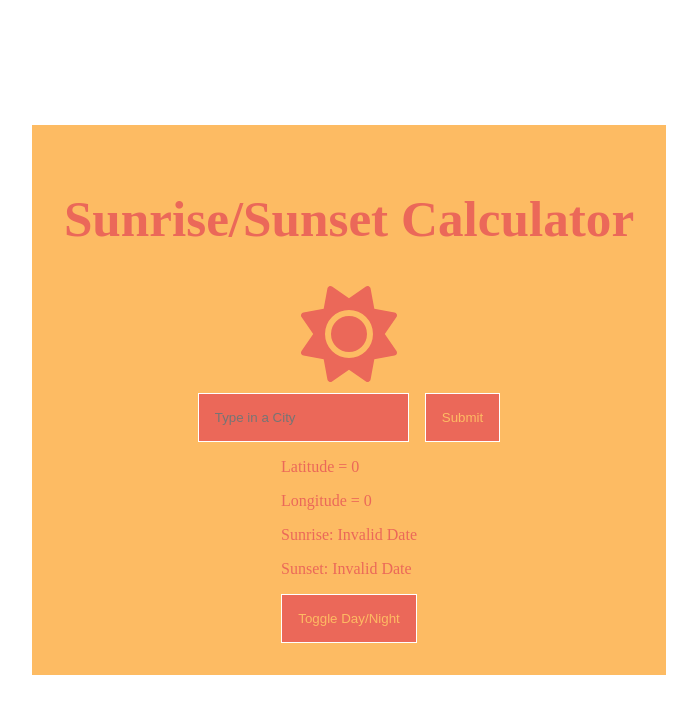
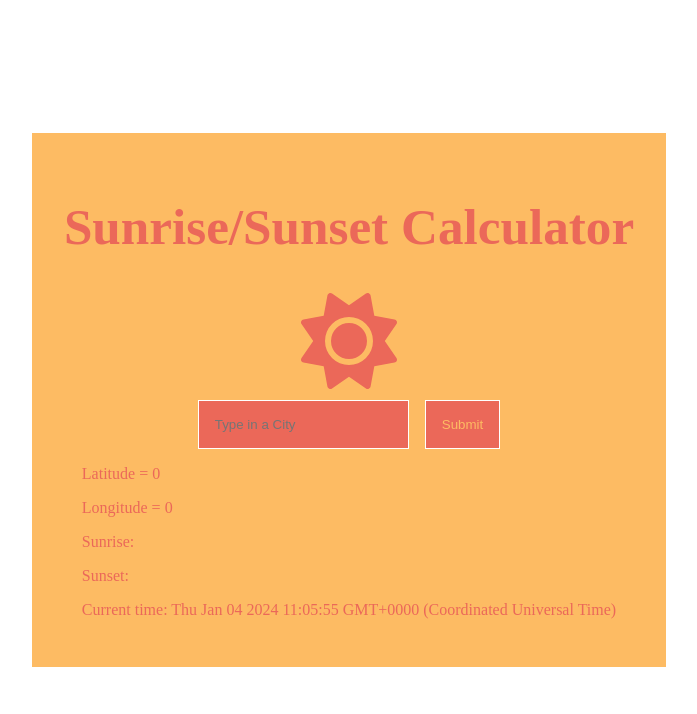
Before and after one commit to claudia-lim/sunrise-sunset, a React (Vite) app: page / in a window 1280 px wide. Shown: the top 714 px of the page, without its empty margins (291-988 px from the left). Built offline with nearby package versions, Linux system fonts and the light colour scheme.

Commit message:
alter mode based on sunrise sunset times at location

```diff
--- a/src/App.jsx
+++ b/src/App.jsx
@@ -9,9 +9,15 @@ import {faSun, faMoon} from '@fortawesome/free-solid-svg-icons';
 function App() {
     const [input, setInput] = useState("");
     const [geoLocJson, setGeoLocJson] = useState({results: [{locations: [{latLng: {lat: 0, lng:0}, adminArea5: ""}]}]})
-    const [mode, setMode] = useState("day");
+    // const [mode, setMode] = useState("day");
     const [sunriseSunsetData, setSunriseSunsetData] = useState({results: {sunrise: "", sunset: ""}});
     const key = "HQNofba0fy6MwKlkN0KGrlB2Hj88KqTM";
+    const sunrise = sunriseSunsetData.results.sunrise;
+    const sunset = sunriseSunsetData.results.sunset;
+    const sunriseTime = new Date (sunrise);
+    const sunsetTime = new Date (sunset);
+    const currentTime = new Date();
+    let mode = "day";
 
     async function fetchGeoLocation () {
         const customSettings = {
@@ -24,12 +30,17 @@ function App() {
             `https://www.mapquestapi.com/geocoding/v1/address?key=${key}&location=${input}`,
             customSettings
         );
-        const geoLocData = await response.json();
-        setGeoLocJson(geoLocData);
+        if (response.status === 200) {
+            const geoLocData = await response.json();
+            setGeoLocJson(geoLocData);
+        }
     }
 
-    const sunrise = sunriseSunsetData.results.sunrise;
-    const sunset = sunriseSunsetData.results.sunset;
+    if (currentTime > sunriseTime && currentTime < sunsetTime) {
+        mode = "day";
+    } else if (currentTime < sunriseTime || currentTime > sunsetTime) {
+        mode = "night";
+    }
 
     return (
     <>
@@ -43,8 +54,8 @@ function App() {
             </div>
 
             <InputForm input={input} setInput={setInput} fetchGeoLocation={fetchGeoLocation}/>
-            <Output geoLocJson={geoLocJson} sunrise={sunrise} sunset={sunset} setSunriseSunsetData={setSunriseSunsetData}/>
-            <ToggleButton setMode={setMode} mode={mode}/>
+            <Output geoLocJson={geoLocJson} sunriseTime={sunriseTime} sunsetTime={sunsetTime} setSunriseSunsetData={setSunriseSunsetData} currentTime={currentTime}/>
+            {/*<ToggleButton setMode={setMode} mode={mode}/>*/}
         </main>
     </>
     )
--- a/src/Components/Output/index.jsx
+++ b/src/Components/Output/index.jsx
@@ -1,11 +1,18 @@
 import {useEffect} from "react";
 
-function Output ({geoLocJson, sunrise, sunset, setSunriseSunsetData}) {
+function Output ({geoLocJson, sunriseTime, sunsetTime, setSunriseSunsetData, currentTime}) {
     const latitude = geoLocJson.results[0].locations[0].latLng.lat;
     const longitude = geoLocJson.results[0].locations[0].latLng.lng;
     const city = geoLocJson.results[0].locations[0].adminArea5;
-    const sunriseTime = new Date(sunrise);
-    const sunsetTime = new Date(sunset);
+
+    function displayTime (time) {
+        let converted = time.toString(["GMT"], {timeZoneName: "short"})
+        if (converted !== "Invalid Date") {
+            return converted;
+        } else {
+            return ""
+        }
+    }
 
     useEffect(() => {
         if (latitude || longitude) {
@@ -37,8 +44,9 @@ function Output ({geoLocJson, sunrise, sunset, setSunriseSunsetData}) {
             <p>{city}</p>
             <p>Latitude = {latitude}</p>
             <p>Longitude = {longitude}</p>
-            <p>Sunrise: {sunriseTime.toLocaleTimeString(["GMT"], {timeZoneName: "short"})}</p>
-            <p>Sunset: {sunsetTime.toLocaleTimeString(["GMT"], {timeZoneName: "short"})}</p>
+            <p>Sunrise: {displayTime(sunriseTime)}</p>
+            <p>Sunset: {displayTime(sunsetTime)}</p>
+            <p>Current time: {displayTime(currentTime)}</p>
         </div>
     )
 }
```
